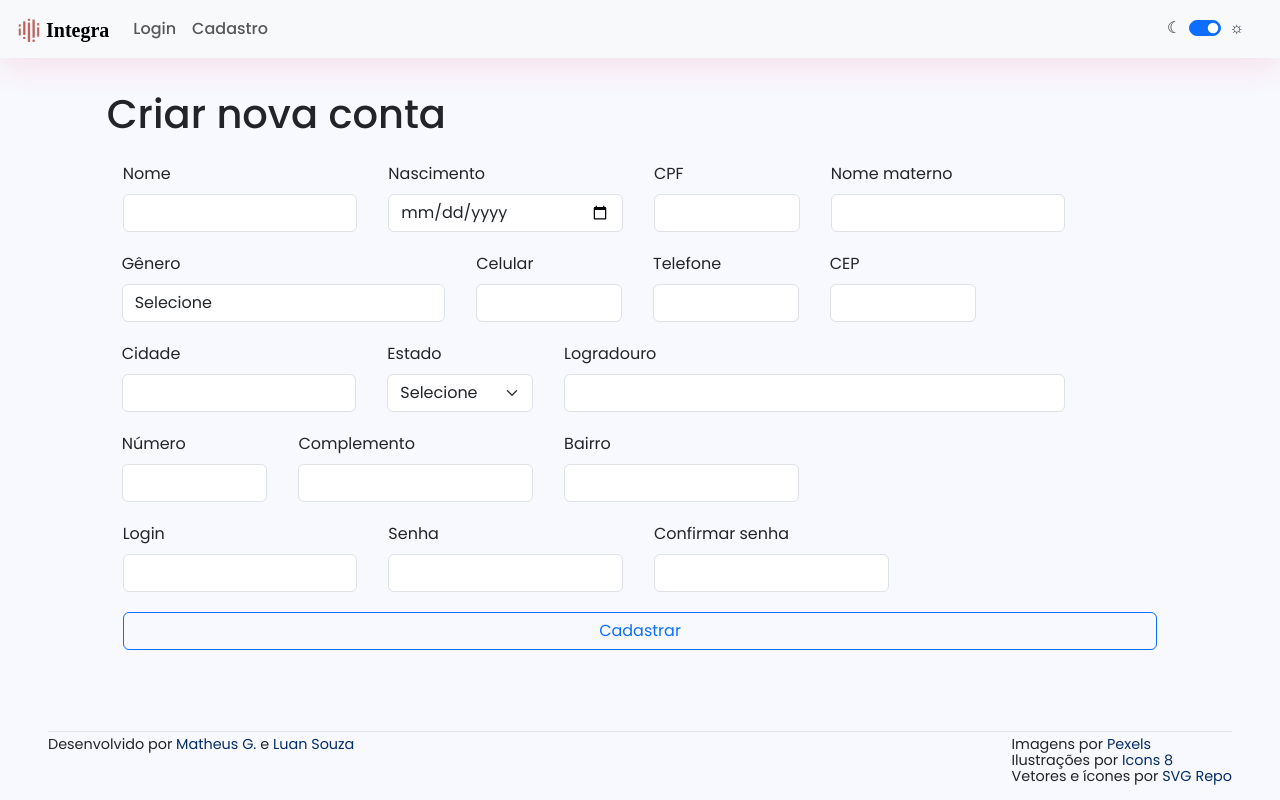
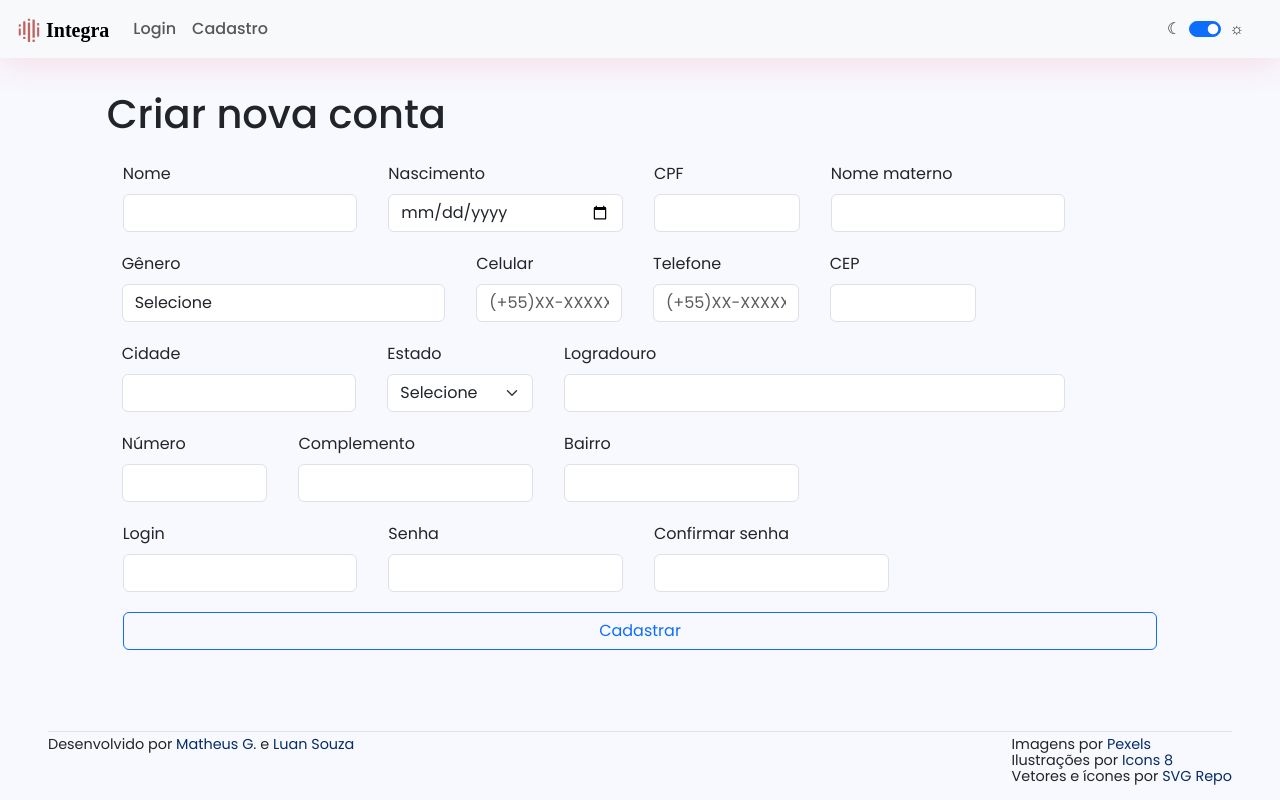
Before and after one commit to matheusg1/modavo-react, a React (Create React App) app: page /cadastro in a window 1280 px wide. Built offline with nearby package versions, Linux system fonts and the light colour scheme; a web font is replaced by a local one.

Commit message:
Correção de máscaras de telefone e celular

```diff
--- a/package.json
+++ b/package.json
@@ -10,6 +10,7 @@
     "bootstrap": "^5.3.1",
     "react": "^18.2.0",
     "react-dom": "^18.2.0",
+    "react-input-mask": "^2.0.4",
     "react-router-dom": "^6.15.0",
     "react-scripts": "5.0.1",
     "sweetalert2": "^11.7.28",
--- a/src/components/Navbar/Navbar.js
+++ b/src/components/Navbar/Navbar.js
@@ -70,7 +70,7 @@ export default function Navbar() {
                     </ul>
                     <div className='d-flex'>
                         <label for="switchDarkMode" className="me-2" >☾</label>
-                        <div className="form-check form-switch">
+                        <div className="form-check form-switch mb-0">
                             <input className="form-check-input" type="checkbox" role="switch" id="switchDarkMode"
                                 checked={checked}
                                 onChange={handleChange}
--- a/src/hooks/useAuth.js
+++ b/src/hooks/useAuth.js
@@ -11,9 +11,6 @@ export function AuthContextProvider({ children }) {
 
             if (usuarioLogado) {
                 const usuarioLogadoJson = JSON.parse(usuarioLogado);
-
-                console.log(localStorage.getItem('usuarioLogado'));
-
                 setUser(usuarioLogadoJson);
                 localStorage.setItem('usuarioLogado', JSON.stringify(usuarioLogadoJson));
             }
--- a/src/pages/Cadastro/Cadastro.js
+++ b/src/pages/Cadastro/Cadastro.js
@@ -1,4 +1,5 @@
 import React, { useState, useEffect } from 'react'
+import InputMask from 'react-input-mask';
 import axios from 'axios';
 import {
     cpfEhValido,
@@ -199,14 +200,13 @@ export default function Cadastro() {
 
     const handleChangeCelular = (e) => {
         const celular = e.target.value;
-        const celularFormatado = formataCelular(celular);
-        setDadosPessoais({ ...dadosPessoais, celular: celularFormatado });
+        setDadosPessoais({ ...dadosPessoais, celular: celular });
     };
 
     const handleChangeTelefone = (e) => {
         const telefone = e.target.value;
-        const telefoneFormatado = formataTelefone(telefone);
-        setDadosPessoais({ ...dadosPessoais, telefone: telefoneFormatado });
+        // const telefoneFormatado = formataTelefone(telefone);
+        setDadosPessoais({ ...dadosPessoais, telefone: telefone });
     };
 
     const handleChangeNomeMaterno = (e) => {
@@ -350,8 +350,12 @@ export default function Cadastro() {
     }
 
     const validaTelefone = () => {
+
         if (!dadosPessoais.telefone) {
             setValidacoes({ ...validacoes, telefone: mensagemCampoObrigatorio });
+        }
+        else if (dadosPessoais.telefone.includes('_')) {
+            setValidacoes({ ...validacoes, telefone: 'Corrija o campo' });
         } else {
             setValidacoes({ ...validacoes, telefone: '' });
         }
@@ -360,7 +364,11 @@ export default function Cadastro() {
     const validaCelular = () => {
         if (!dadosPessoais.celular) {
             setValidacoes({ ...validacoes, celular: mensagemCampoObrigatorio });
-        } else {
+        }
+        else if (dadosPessoais.celular.includes('_')) {
+            setValidacoes({ ...validacoes, celular: 'Corrija o campo' });
+        }
+        else {
             setValidacoes({ ...validacoes, celular: '' });
         }
     }
@@ -603,11 +611,15 @@ export default function Cadastro() {
 
                         <div className="mb-sm-3 col-12 col-sm-3 col-xl-2 px-3">
                             <label for="inputCelular" className="form-label">Celular</label>
-                            <input type="text" className="form-control " id="inputCelular"
+                            <InputMask
+                                id="inputCelular"
+                                className="form-control"
+                                mask="(+55)99-999999999"
                                 name="celular"
-                                maxLength={15}
+                                maskChar="_"
                                 value={dadosPessoais.celular}
                                 onChange={handleChangeCelular}
+                                placeholder="(+55)XX-XXXXXXXXX"
                                 onBlur={() => validaCelular()}
                             />
                             <div className="texto-validacao pb-2 pb-sm-0">
@@ -617,16 +629,22 @@ export default function Cadastro() {
 
                         <div className="mb-sm-3 col-12 col-sm-3 col-xl-2 px-3">
                             <label for="inputTelefone" className="form-label">Telefone</label>
-                            <input type="text" className="form-control" id="inputTelefone"
+                            <InputMask
+                                id="inputTelefone"
+                                className="form-control"
+                                mask="(+55)99-99999999"
                                 name="telefone"
+                                maskChar="_"
                                 value={dadosPessoais.telefone}
                                 onChange={handleChangeTelefone}
+                                placeholder="(+55)XX-XXXXXXXX"
                                 onBlur={() => validaTelefone()}
                             />
                             <div className="texto-validacao pb-2 pb-sm-0">
                                 {validacoes.telefone}
                             </div>
                         </div>
+
 
                         <div className="mb-sm-3 col-12 col-sm-2 col-xl-2 px-3">
                             <label htmlFor="inputCep" className="form-label">CEP</label>
@@ -761,7 +779,7 @@ export default function Cadastro() {
                         <button type="submit" className="btn btn-outline-primary w-100 align-self-center mt-xxl-4" >Cadastrar</button>
                     </div>
                 </div>
-            </form>
+            </form >
         </>
     )
 }
--- a/src/pages/Sms/Sms.js
+++ b/src/pages/Sms/Sms.js
@@ -20,7 +20,7 @@ export default function Sms() {
 
         const numero = gerarNumeroAleatorio();
 
-        if(!celular.length){
+        if (!celular.length) {
             mostraMensagemToast('warning', 'Preencha o campo')
             return;
         }
@@ -63,6 +63,19 @@ export default function Sms() {
                     src={imgSms}
                     alt='Ilustração de dois personagens trocando mensagens de texto.' />
             </div>
+            <div className='container'>
+                <div className='d-flex'>
+                    <img className="img-fluid col-1 col-md-4 col-lg-3 col-xxl-2 ms-4 d-none d-md-block"
+                        src={imgSms} />
+                    <p>
+                        Com as poderosas APIs da Modavo, a gestão de campanhas SMS atinge um novo nível de eficiência. Através dessa plataforma inovadora, qualquer empresa pode enviar mensagens de texto ou voz personalizadas para seus clientes, prospects ou fornecedores de forma fácil e eficaz.
+
+                        Aproveite a segurança, velocidade e confiabilidade dessa solução para impulsionar o crescimento dos seus negócios e fortalecer o relacionamento com seus clientes.
+
+                        Não perca tempo, experimente agora mesmo e eleve suas comunicações empresariais a um novo patamar.
+                    </p>
+                </div>
+            </div>
         </>
     )
 }
--- a/src/services.js
+++ b/src/services.js
@@ -84,19 +84,31 @@ export const formataCelular = (input) => {
 };
 
 export const formataTelefone = (input) => {
-    const cleanedInput = input.replace(/\D/g, '');
-    let formattedInput = '';
+    input = input.replace(/\D/g, '');
 
-    if (cleanedInput.length <= 2) {
-        formattedInput = cleanedInput;
-    } else if (cleanedInput.length <= 6) {
-        formattedInput = `(${cleanedInput.slice(0, 2)}) ${cleanedInput.slice(2)}`;
+    // Adicione a máscara "(+55)XX-XXXXXXXX"
+    if (input.length <= 2) {
+        input = `(+55)${input}`;
+    } else if (input.length <= 4) {
+        input = `(+55)${input.slice(0, 2)}-${input.slice(2)}`;
     } else {
-        formattedInput = `(${cleanedInput.slice(0, 2)}) ${cleanedInput.slice(2, 6)}-${cleanedInput.slice(6, 10)}`;
+        input = `(+55)${input.slice(0, 2)}-${input.slice(2, 10)}`;
     }
+    return input;
+    // const cleanedInput = input.replace(/\D/g, '');
 
-    return formattedInput;
+
+    // let formattedInput = '';
+
+    // if (cleanedInput.length === 10) {
+    //     formattedInput = `(+55)${cleanedInput.slice(0, 2)}-${cleanedInput.slice(2)}`;
+    // } else {
+    //     formattedInput = cleanedInput;
+    // }
+
+    // return formattedInput;
 };
+
 
 export const formataCep = (input) => {
     const cleanedInput = input.replace(/\D/g, '');
@@ -129,7 +141,7 @@ export const Toast = Swal.mixin({
     }
 })
 
-export const mostraMensagemToast = (icon, mensagem) =>{
+export const mostraMensagemToast = (icon, mensagem) => {
     Toast.fire({
         icon: icon,
         title: mensagem
```
Also changed, not shown: 1 other file (tests, documents, lock files or other folders).
